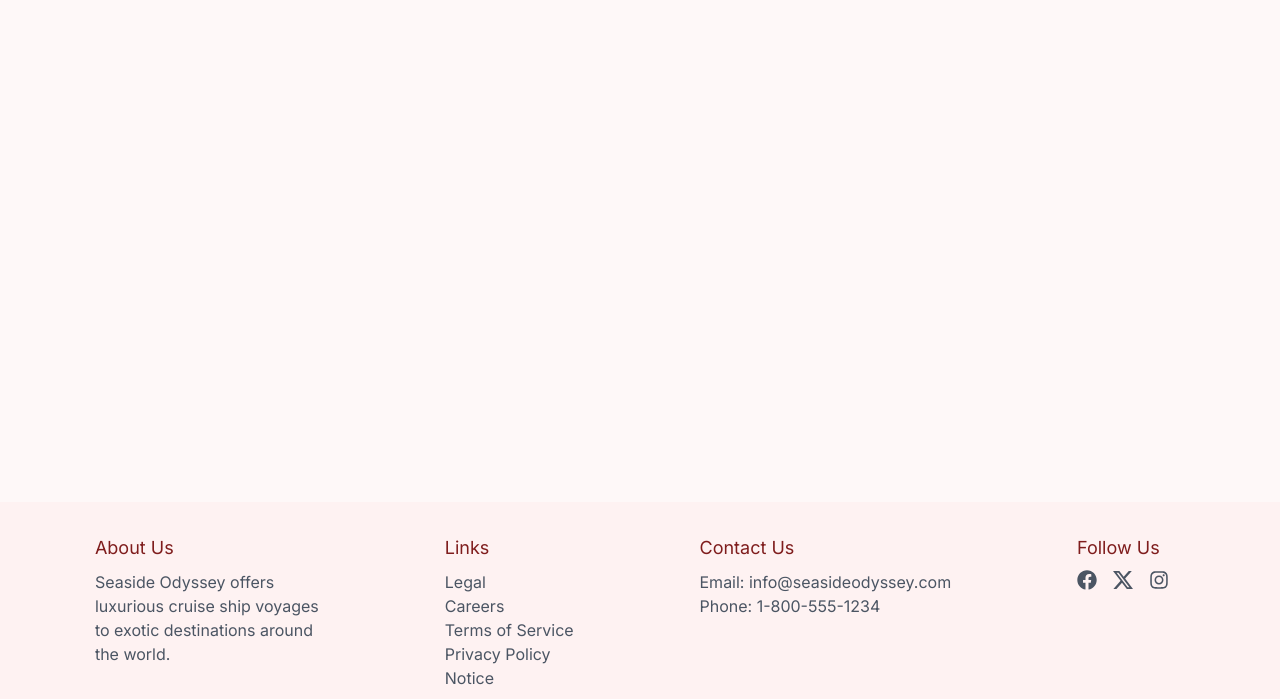
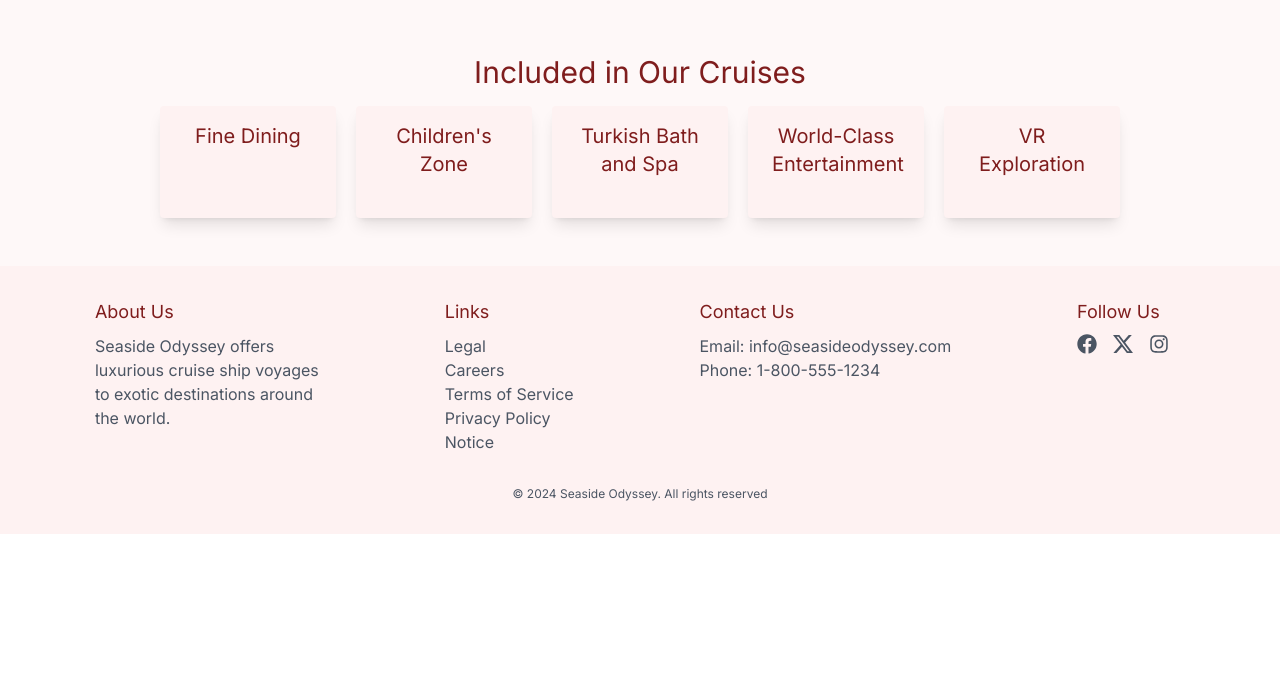
Before and after one commit to mrbannerbear/seaside-odyssey-client, a Next.js app: page / in a window 1280 px wide. Shown: the part 2944-3643 px from the top of the page. After the commit the page ends 3478 px from the top, so only its background shows below. Built offline with nearby package versions, Linux system fonts and the light colour scheme.

Commit message:
Included USPs

```diff
--- /dev/null
+++ b/public/data/features.json
@@ -0,0 +1,27 @@
+[
+    {
+      "logo": "fine-dining.png",
+      "title": "Fine Dining",
+      "description": "Indulge in exquisite culinary experiences with three restaurants catering to diverse preferences, including specialized menus for religious dietary restrictions."
+    },
+    {
+      "logo": "childrens-zone.png",
+      "title": "Children's Zone",
+      "description": "Entertain young travelers with a dedicated children's zone featuring interactive games, supervised activities, and age-appropriate entertainment."
+    },
+    {
+      "logo": "turkish-bath.png",
+      "title": "Turkish Bath and Spa",
+      "description": "Relax and rejuvenate in a luxurious Turkish bath and spa inspired by the opulence of 1920s ocean liners, offering traditional hammam rituals and modern wellness treatments."
+    },
+    {
+      "logo": "world-class-entertainment.png",
+      "title": "World-Class Entertainment",
+      "description": "Experience captivating performances by dazzling shows, and immersive productions that promise memorable evenings of entertainment and culture."
+    },
+    {
+      "logo": "virtual-reality-experience.png",
+      "title": "VR Exploration",
+      "description": "Embark on virtual adventures to exotic destinations and historical landmarks through immersive virtual reality exploration pods, offering captivating experiences for curious travelers."
+    }
+  ]
--- a/src/app/components/homeComps/Destinations.js
+++ b/src/app/components/homeComps/Destinations.js
@@ -34,7 +34,7 @@ const Destinations = () => {
         className="mySwiper hidden lg:fixed h-[650px]"
       >
         {destinations.map(destination => (<SwiperSlide>
-          <div className="max-w-md mx-auto shadow-lg">
+          <div className="max-w-md mx-auto shadow-lg bg-red-50">
             <img
               className="w-full"
               src={destination.image}
--- a/src/app/components/homeComps/Features.js
+++ b/src/app/components/homeComps/Features.js
@@ -1,11 +1,32 @@
+"use client";
+import { useEffect, useState } from "react";
+
 const Features = () => {
-    return (
-        <div className="min-h-[60vh] bg-red-50/50 pb-12">
+  useEffect(() => {
+    fetch("/data/features.json")
+      .then((res) => res.json())
+      .then((data) => setFeatures(data))
+      .catch((err) => console.log(err));
+  }, []);
 
+  const [ features, setFeatures ] = useState([]);
 
-
+  return (
+    <div className="h-max bg-red-50/50 pt-6 pb-12 sm:px-4">
+        <h2 className="text-3xl text-red-900 py-2 text-center pb-4">Included in Our Cruises</h2>
+        <div className=" flex flex-wrap justify-center gap-5">
+        {features.map((each) => (
+        <div className="w-44 bg-red-50 rounded overflow-hidden shadow-lg text-center h-28">
+          {/* <img className="w-full" src={each.logo} alt={each.title} /> */}
+          <div className="px-6 py-4">
+            <div className="text-red-900 text-xl mb-2">{each.title}</div>
+            {/* <p className="text-gray-700 text-base">{each.description}</p> */}
+          </div>
         </div>
-    );
+      ))}
+        </div>
+    </div>
+  );
 };
 
 export default Features;
--- a/src/app/components/homeComps/Intro1.js
+++ b/src/app/components/homeComps/Intro1.js
@@ -7,7 +7,7 @@ const Intro1 = () => {
              src="https://images.unsplash.com/photo-1516495312540-a148643b22d3?q=80&w=1974&auto=format&fit=crop&ixlib=rb-4.0.3&ixid=M3wxMjA3fDB8MHxwaG90by1wYWdlfHx8fGVufDB8fHx8fA%3D%3D"
              alt="" />
              <div className="p-4 lg:py-12 lg:px-6">
-                <h2 className="text-3xl text-red-900 py-2">A Heritage of Hospitality, Now on Seas</h2>
+             <h2 className="text-3xl text-red-900 py-2">A Heritage of Hospitality, Now on Seas</h2>
                 <p className="text-gray-600">
                     Our long history of warm hospitality and elegance now extends to the seas.
                 Experience the epitome of refinement as you indulge in exquisite dining, lavish accommodations, and
```
